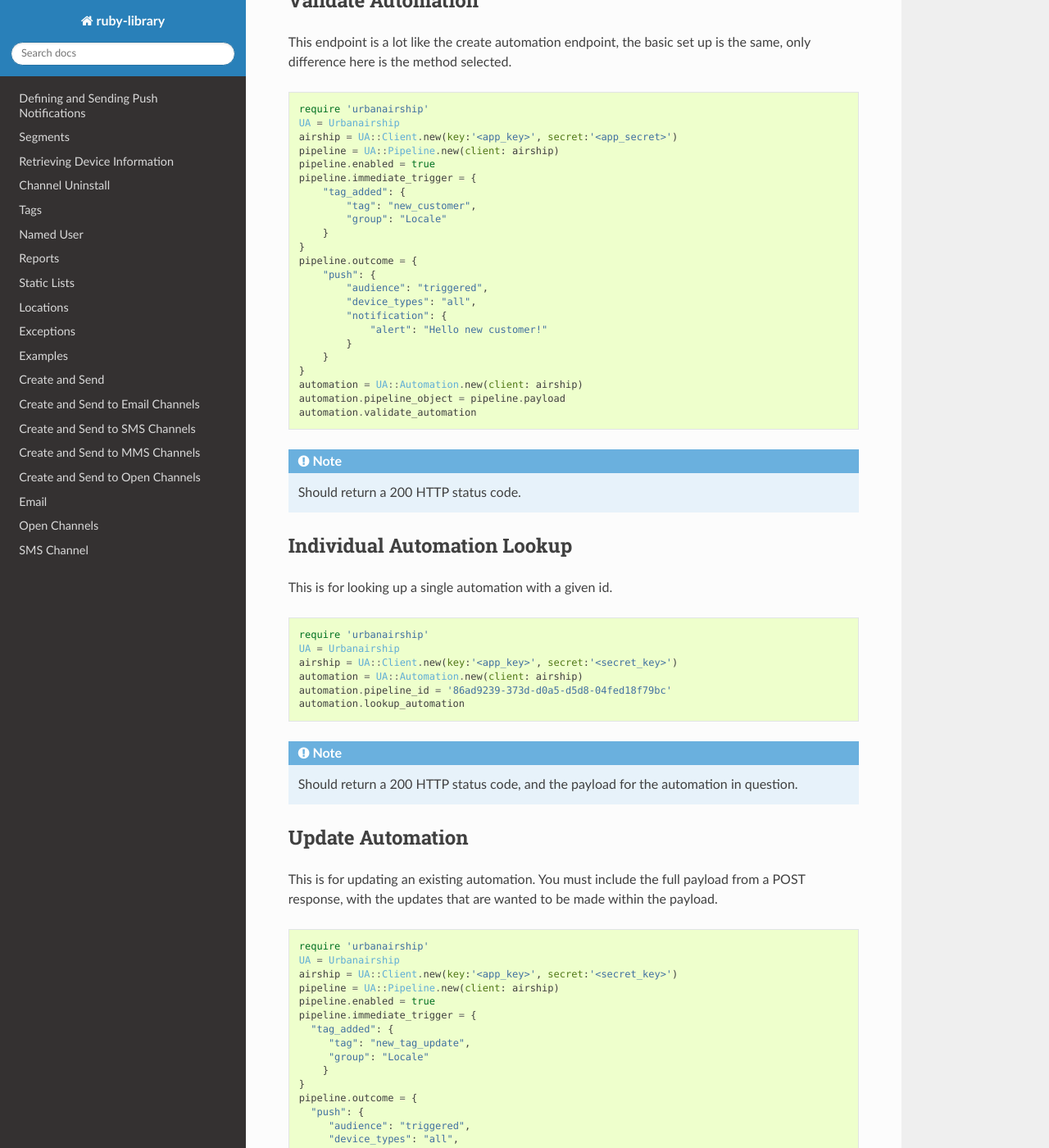
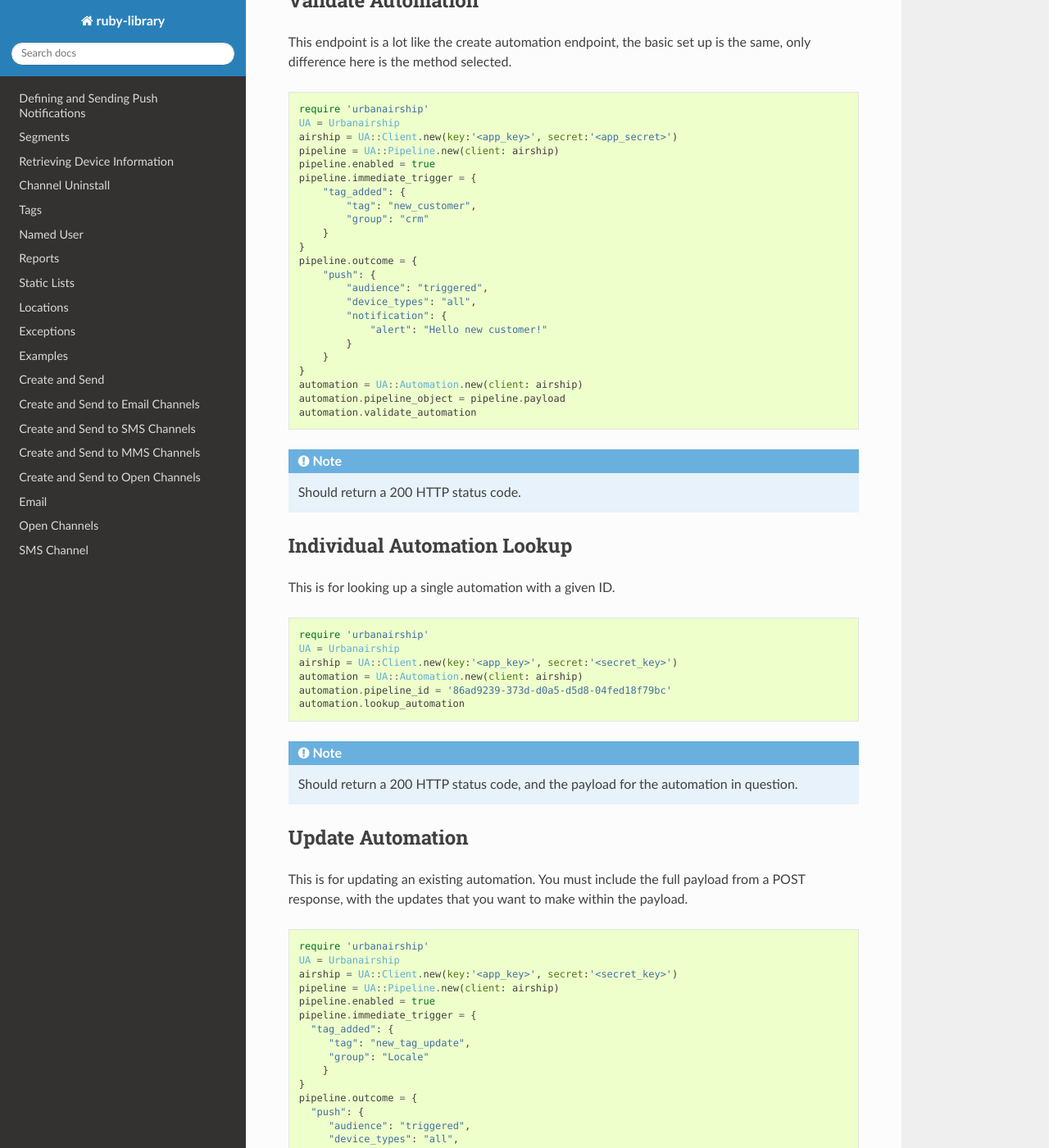
Before and after one commit to urbanairship/ruby-library, a Sphinx documentation site: the page built from docs/automations.rst, in a window 1280 px wide and 1400 px high, scrolled down 2119 px. Shown: the whole window at 82% size. Built offline with Sphinx 7.4.7 and the Read the Docs theme 2.0.0, drawn with Linux system fonts in a browser that asks for light colours; the version number could not be read and is left out; some of the changed text lies outside the part shown.

Commit message:
addresses more changes

```diff
--- a/docs/automations.rst
+++ b/docs/automations.rst
@@ -44,7 +44,7 @@ and assign the pipeline payload directly to automation.pipeline_object.
     pipeline_one.immediate_trigger = {
         "tag_added": {
             "tag": "new_customer",
-            "group": "Locale"
+            "group": "crm"
         }
     }
     pipeline_one.outcome = {
@@ -61,7 +61,7 @@ and assign the pipeline payload directly to automation.pipeline_object.
     pipeline_two.immediate_trigger = {
         "tag_added": {
             "tag": "new_customer",
-            "group": "Locale"
+            "group": "crm"
         }
     }
     pipeline_two.outcome = {
@@ -118,7 +118,7 @@ only difference here is the method selected.
   pipeline.immediate_trigger = {
       "tag_added": {
           "tag": "new_customer",
-          "group": "Locale"
+          "group": "crm"
       }
   }
   pipeline.outcome = {
@@ -141,7 +141,7 @@ only difference here is the method selected.
 Individual Automation Lookup
 ----------------------------
 
-This is for looking up a single automation with a given id.
+This is for looking up a single automation with a given ID.
 
 .. code-block:: ruby
 
@@ -160,7 +160,7 @@ Update Automation
 -----------------
 
 This is for updating an existing automation. You must include the full payload from a POST
-response, with the updates that are wanted to be made within the payload.
+response, with the updates that you want to make within the payload.
 
 .. code-block:: ruby
 
@@ -196,7 +196,7 @@ response, with the updates that are wanted to be made within the payload.
 Delete Automation
 -----------------
 
-This is for deleting a pipeline with a given id.
+This is for deleting a pipeline with a given ID.
 
 .. code-block:: ruby
 
```
Also changed, not shown: other parts of docs/automations.rst (+1 -1 lines).
